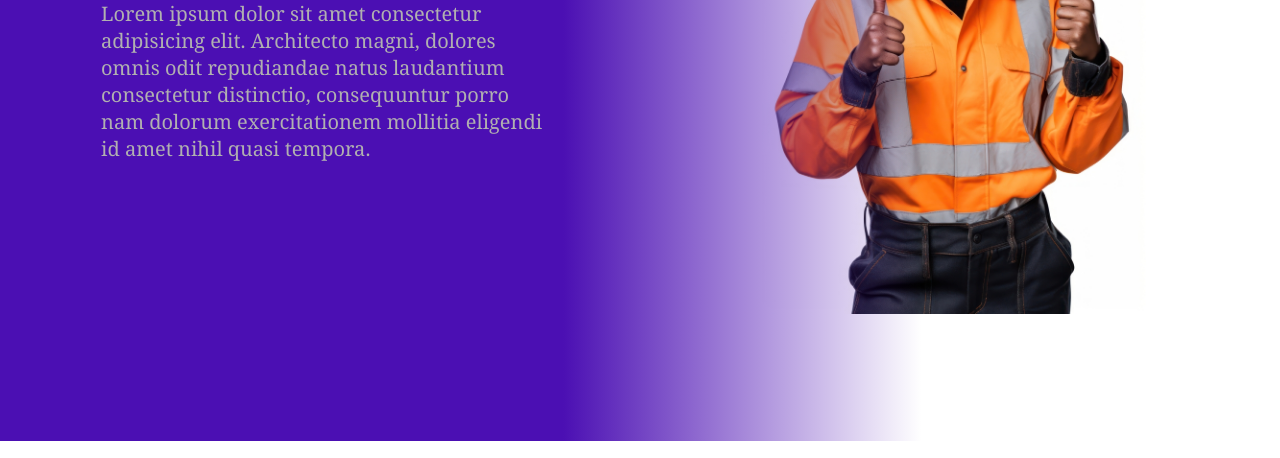
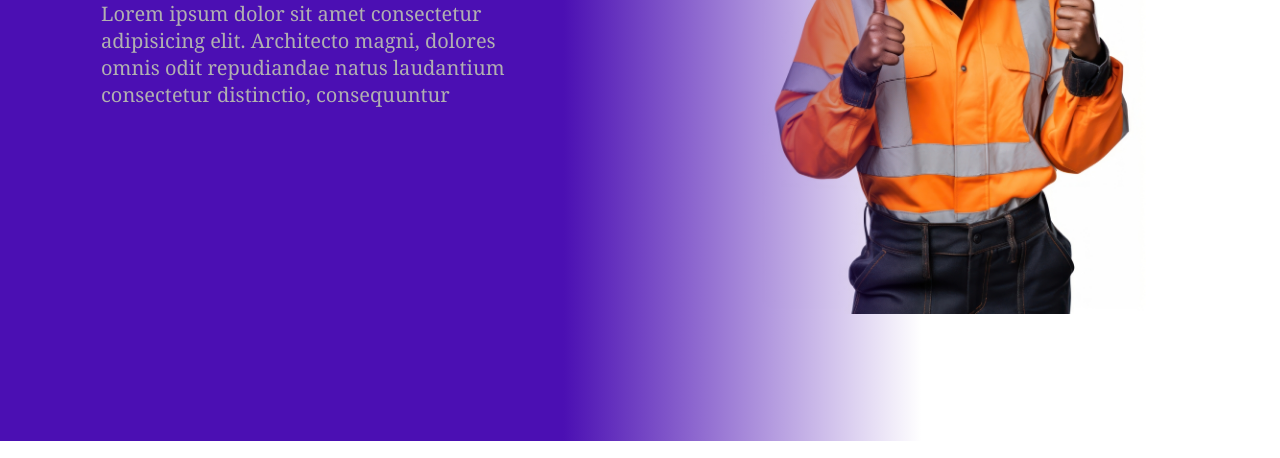
Before and after one commit to htb-pro/eventApp, a plain HTML site: page index.html in a window 1280 px wide. Shown: the part 289-747 px from the top of the page. Drawn offline with Linux system fonts and the light colour scheme.

Commit message:
Update index.html

```diff
--- a/index.html
+++ b/index.html
@@ -28,8 +28,9 @@
             <span class="firstPart">Bienvenu chez</span> <span class="secondPart">Go-talent</span> <span class="thirdPart">event</span>
             <p class="text">Lorem ipsum dolor sit amet consectetur adipisicing elit. Architecto magni,
                  dolores omnis odit repudiandae natus laudantium consectetur distinctio,
-                  consequuntur porro nam dolorum exercitationem mollitia eligendi id amet nihil quasi tempora.</p>
-        </div>
+                  consequuntur
+	    </p>
+	</div>
     </section>
 
     <div class="descriptions">
```
